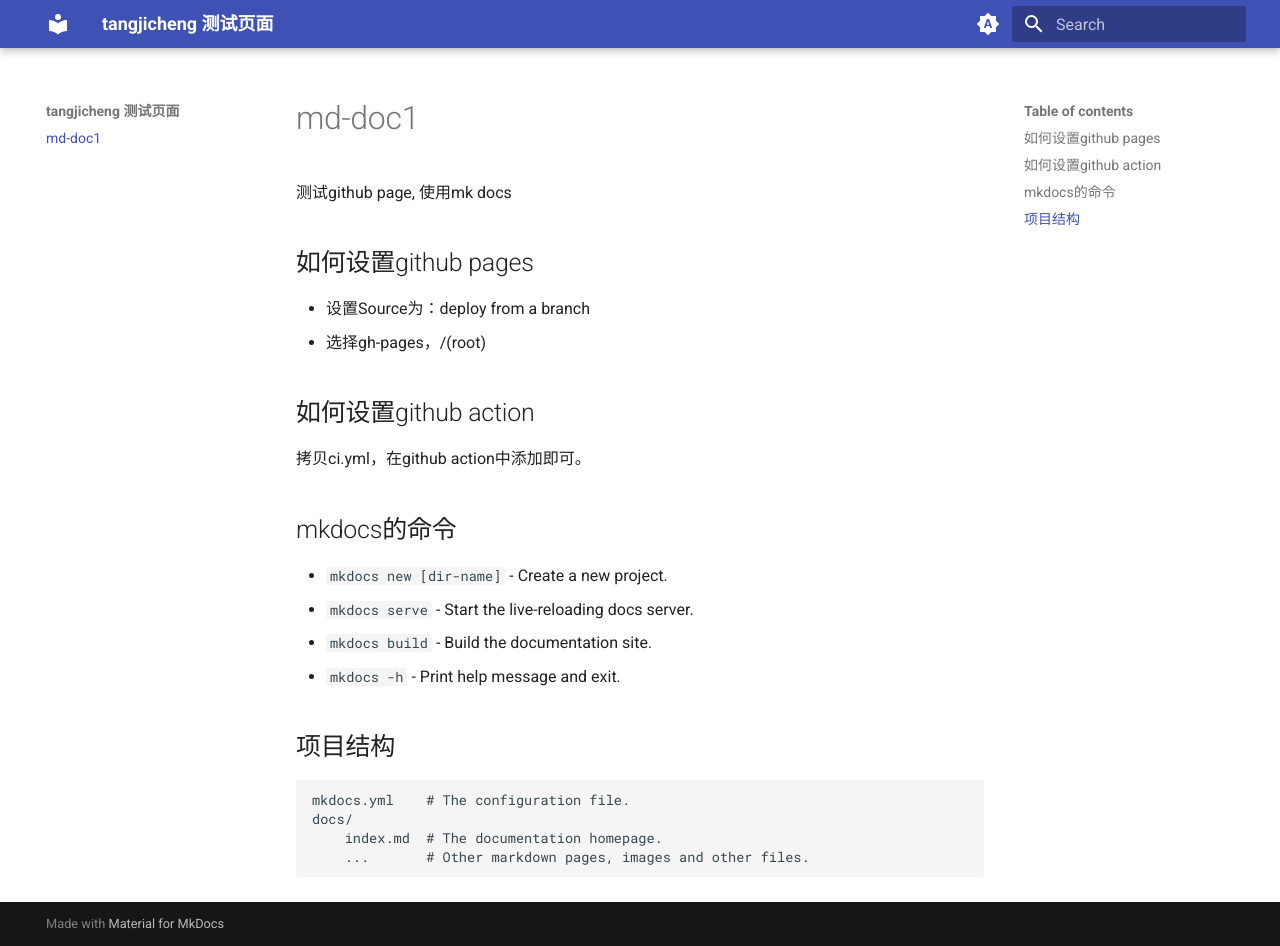
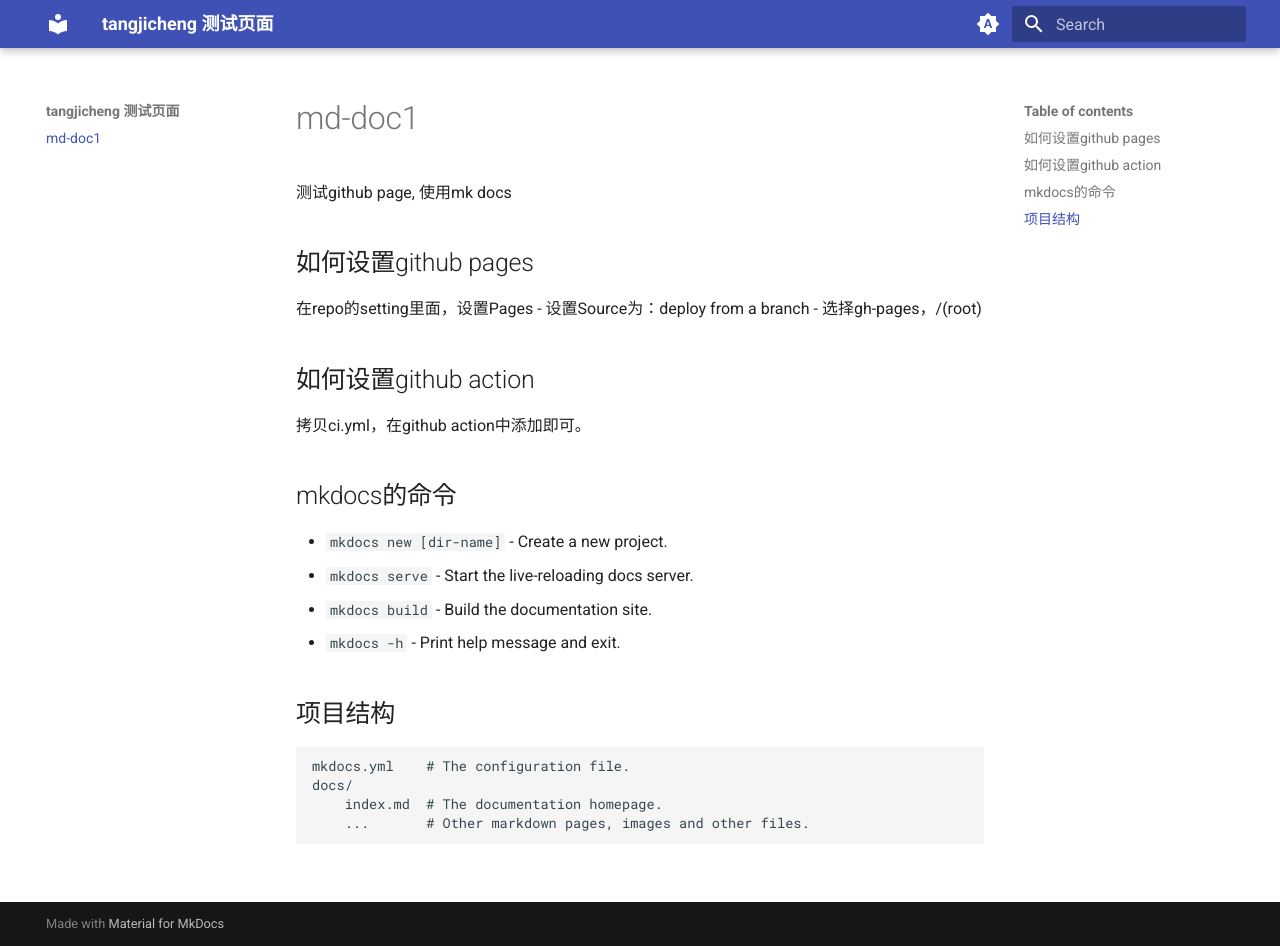
Before and after one commit to tangjicheng1/md-doc1, an MkDocs documentation site: the page built from docs/index.md, in a window 1280 px wide and 946 px high. Built offline with MkDocs 1.6.1 and Material for MkDocs 9.7.7, drawn with Linux system fonts in a browser that asks for light colours.

Commit message:
update md 3

```diff
--- a/docs/index.md
+++ b/docs/index.md
@@ -3,6 +3,7 @@
 测试github page, 使用mk docs
 
 ## 如何设置github pages
+在repo的setting里面，设置Pages
 - 设置Source为：deploy from a branch
 - 选择gh-pages，/(root)
 
```
